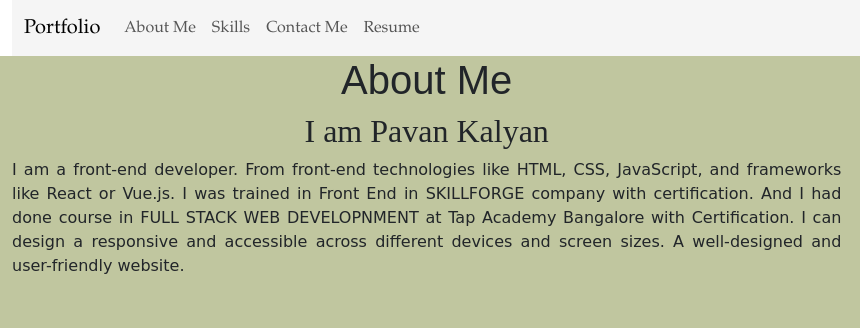
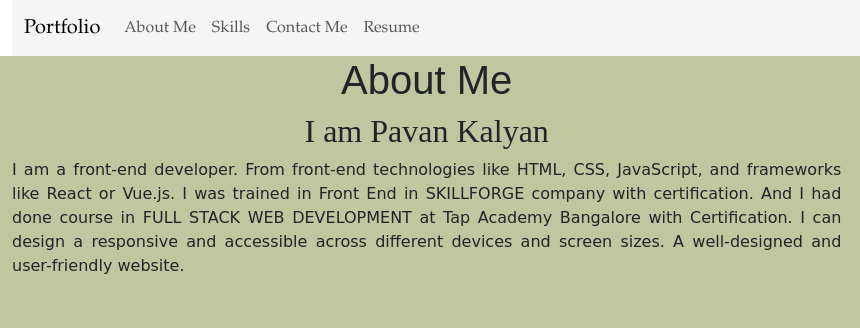
Before and after one commit to pavankalyan2707/TechBrain_Portfolio, a plain HTML site: page index.html in a window 1280 px wide. Shown: the top 328 px of the page, 0-860 px from the left. Drawn offline with nearby package versions, Linux system fonts and the light colour scheme.

Commit message:
Update index.html

```diff
--- a/index.html
+++ b/index.html
@@ -100,7 +100,7 @@
                <h2>I am Pavan Kalyan </h2>
                <p>
                I am a front-end developer. From front-end technologies like HTML, CSS, JavaScript, and frameworks like React or Vue.js.
-                I was trained in Front End in SKILLFORGE company with certification. And I had done course in FULL STACK WEB DEVELOPNMENT at Tap Academy Bangalore with Certification.
+                I was trained in Front End in SKILLFORGE company with certification. And I had done course in FULL STACK WEB DEVELOPMENT at Tap Academy Bangalore with Certification.
                 I can design a responsive and accessible across different devices and screen sizes. A well-designed and user-friendly website.
                </p>
             </div>
```
